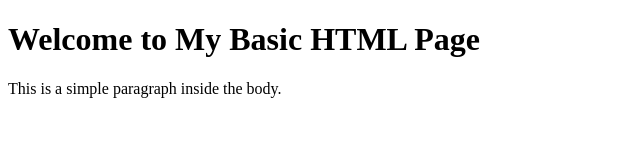
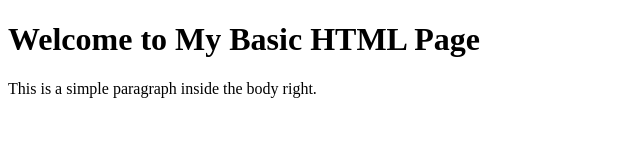
Before and after one commit to deepvadaliya/food-site, a plain HTML site: page practice.html in a window 1280 px wide. Shown: the full height of the page, 0-640 px from the left. Drawn offline with Linux system fonts and the light colour scheme.

Commit message:
version 2

```diff
--- a/practice.html
+++ b/practice.html
@@ -8,7 +8,7 @@
 <body>
 
     <h1>Welcome to My Basic HTML Page</h1>
-    <p>This is a simple paragraph inside the body.</p>
+    <p>This is a simple paragraph inside the body right.</p>
 
 </body>
 </html>
```
